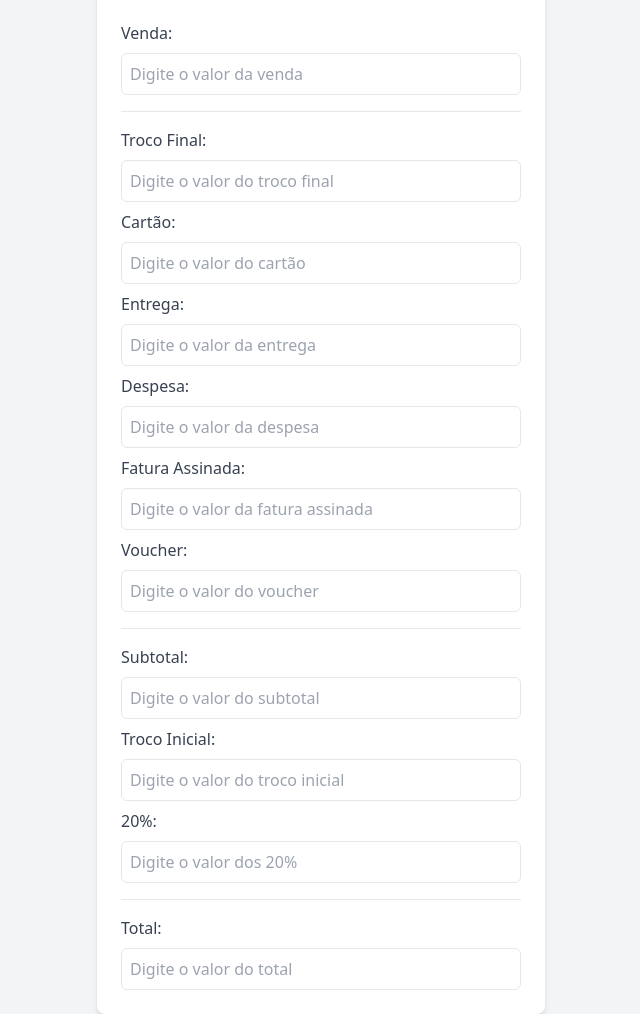
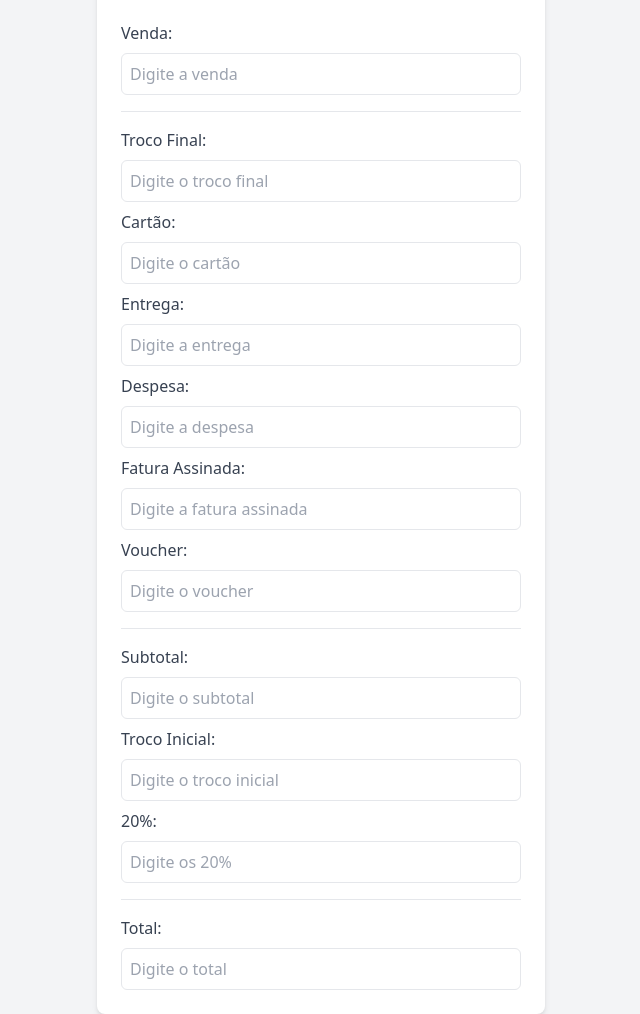
Before and after one commit to robniemeyer/cash-calculator, a plain HTML site: page index.html in a window 1280 px wide. Shown: the part 59-1073 px from the top of the page, without its empty margins (319-959 px from the left). Drawn offline with nearby package versions, Linux system fonts and the light colour scheme.

Commit message:
style: Remove "o valor de" from placeholders to follow "Digite o <field name>" template

```diff
--- a/index.html
+++ b/index.html
@@ -16,40 +16,40 @@
             <!-- Section 1 -->
             <div id="section-venda" class="section space-y-2">
                 <label for="venda" class="block text-gray-700">Venda:</label>
-                <input id="venda" type="text" placeholder="Digite o valor da venda" onkeyup="formatBRL(this)" aria-describedby="venda-input-error" class="w-full p-2 border rounded-md">
+                <input id="venda" type="text" placeholder="Digite a venda" onkeyup="formatBRL(this)" aria-describedby="venda-input-error" class="w-full p-2 border rounded-md">
                 <div id="venda-input-error" class="text-red-500 text-sm mt-1 hidden" aria-live="assertive"></div>
             </div>
             <hr class="my-4">
             <!-- Section 2 -->
             <div id="section-detalhes" class="section space-y-2">
                 <label for="troco-final" class="block text-gray-700">Troco Final:</label>
-                <input id="troco-final" type="text" placeholder="Digite o valor do troco final" onkeyup="formatBRL(this)" class="w-full p-2 border rounded-md">
+                <input id="troco-final" type="text" placeholder="Digite o troco final" onkeyup="formatBRL(this)" class="w-full p-2 border rounded-md">
                 <label for="cartao" class="block text-gray-700">Cartão:</label>
-                <input id="cartao" type="text" placeholder="Digite o valor do cartão" onkeyup="formatBRL(this)" class="w-full p-2 border rounded-md">
+                <input id="cartao" type="text" placeholder="Digite o cartão" onkeyup="formatBRL(this)" class="w-full p-2 border rounded-md">
                 <label for="entrega" class="block text-gray-700">Entrega:</label>
-                <input id="entrega" type="text" placeholder="Digite o valor da entrega" onkeyup="formatBRL(this)" class="w-full p-2 border rounded-md">
+                <input id="entrega" type="text" placeholder="Digite a entrega" onkeyup="formatBRL(this)" class="w-full p-2 border rounded-md">
                 <label for="despesa" class="block text-gray-700">Despesa:</label>
-                <input id="despesa" type="text" placeholder="Digite o valor da despesa" onkeyup="formatBRL(this)" class="w-full p-2 border rounded-md">
+                <input id="despesa" type="text" placeholder="Digite a despesa" onkeyup="formatBRL(this)" class="w-full p-2 border rounded-md">
                 <label for="fatura-assinada" class="block text-gray-700">Fatura Assinada:</label>
-                <input id="fatura-assinada" type="text" placeholder="Digite o valor da fatura assinada" onkeyup="formatBRL(this)" class="w-full p-2 border rounded-md">
+                <input id="fatura-assinada" type="text" placeholder="Digite a fatura assinada" onkeyup="formatBRL(this)" class="w-full p-2 border rounded-md">
                 <label for="voucher" class="block text-gray-700">Voucher:</label>
-                <input id="voucher" type="text" placeholder="Digite o valor do voucher" onkeyup="formatBRL(this)" class="w-full p-2 border rounded-md">
+                <input id="voucher" type="text" placeholder="Digite o voucher" onkeyup="formatBRL(this)" class="w-full p-2 border rounded-md">
             </div>
             <hr class="my-4">
             <!-- Section 3 -->
             <div id="section-resultados" class="section space-y-2">
                 <label for="subtotal" class="block text-gray-700">Subtotal:</label>
-                <input id="subtotal" type="text" placeholder="Digite o valor do subtotal" class="w-full p-2 border rounded-md" readonly>
+                <input id="subtotal" type="text" placeholder="Digite o subtotal" class="w-full p-2 border rounded-md" readonly>
                 <label for="troco-inicial" class="block text-gray-700">Troco Inicial:</label>
-                <input id="troco-inicial" type="text" placeholder="Digite o valor do troco inicial" class="w-full p-2 border rounded-md" readonly>
+                <input id="troco-inicial" type="text" placeholder="Digite o troco inicial" class="w-full p-2 border rounded-md" readonly>
                 <label for="percentage" class="block text-gray-700">20%:</label>
-                <input id="percentage" type="text" placeholder="Digite o valor dos 20%" class="w-full p-2 border rounded-md" readonly>
+                <input id="percentage" type="text" placeholder="Digite os 20%" class="w-full p-2 border rounded-md" readonly>
             </div>
             <hr class="my-4">
             <!-- Section 4 -->
             <div id="section-total" class="section space-y-2">
                 <label for="total" class="block text-gray-700">Total:</label>
-                <input id="total" type="text" placeholder="Digite o valor do total" class="w-full p-2 border rounded-md" readonly>
+                <input id="total" type="text" placeholder="Digite o total" class="w-full p-2 border rounded-md" readonly>
                 <div id="difference-message" class="text-sm mt-1 hidden" aria-live="assertive"></div>
             </div>
         </main>
```
